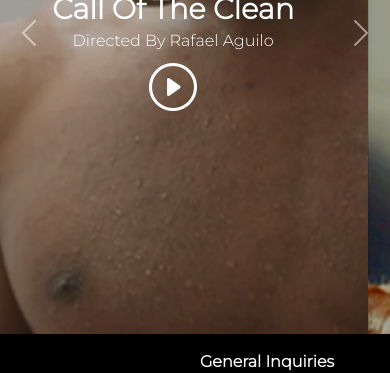
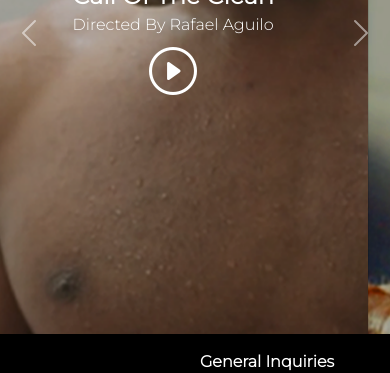
Before and after one commit to VaniFederici/propellerFilm, a plain HTML site: page index.html in a window 390 px wide. Shown: the part 389-762 px from the top of the page. Drawn offline with nearby package versions, Linux system fonts and the light colour scheme.

Commit message:
responsive fix

```diff
--- a/style.css
+++ b/style.css
@@ -429,4 +429,10 @@ span {
   .carousel-caption i {
     font-size: 3rem;
   }
+  .carousel-caption h3 {
+    font-size: 1.5rem;
+  }
+  .carousel-caption {
+    bottom: 16rem;
 }
+}
```
